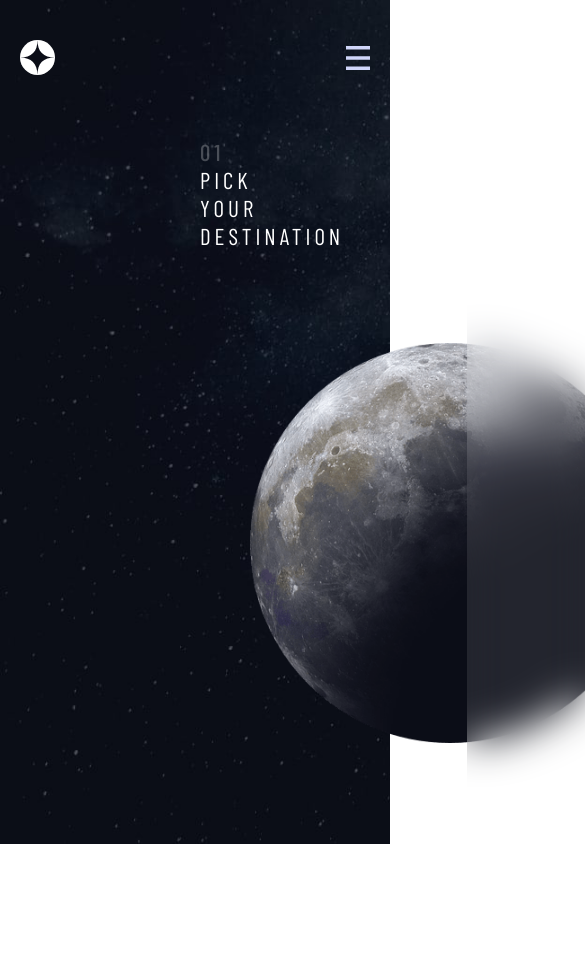
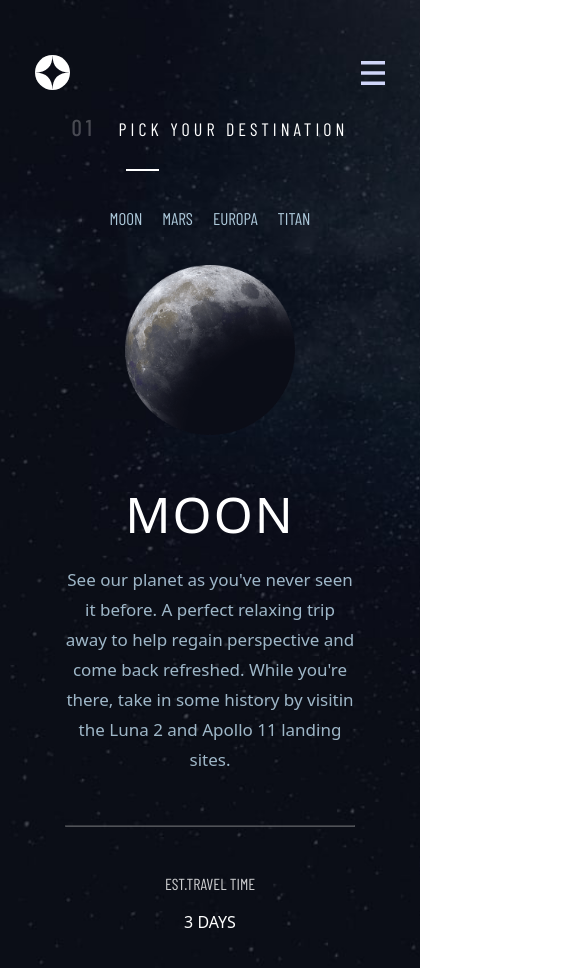
Before and after one commit to somaleyo/Router-espace, a React (Vite) app: page /destination in a window 390 px wide. Shown: the top 968 px of the page, 585 px wide, since content can reach past the window. Before the commit the page ends 844 px from the top, so only its background shows below. Built offline with nearby package versions, Linux system fonts and the light colour scheme; a web font is replaced by a local one.

Commit message:
resp destination

```diff
--- a/src/components/nav.css
+++ b/src/components/nav.css
@@ -103,7 +103,8 @@ nav{
         flex-direction: column;
         transition: right 0.3s ease;
         padding-top: 80px;
-
+        z-index: 2;
+        text-align: center;
         align-items: flex-start;
         justify-content: start;
         display: flex;
--- a/src/pages/destination.css
+++ b/src/pages/destination.css
@@ -64,6 +64,7 @@
 }
 .destination-droite .text{
     opacity: 0.8    ;
+    z-index: -1;
     color: rgb(195, 225, 244);
     line-height: 30px;
     font-size: 17px;
@@ -99,3 +100,158 @@
 .link{
     text-decoration: none;
 }
+@media (max-width:576px)and (max-height:800px){
+    .destination-container{
+        width: 100%;
+        height: 1000px;
+         background-repeat: no-repeat;
+    background-size: cover;
+    background-image: url('/src/assets/images/assets/destination/background-destination-mobile.jpg');}
+
+        .destination-content{
+            flex-direction: column;
+            gap: 10px;
+        }
+        .destination-gauche{
+            margin-left: 70px;
+        }
+        .destination-droite{
+            margin-left: 40px;
+        }
+        .planete-ancre{
+            /* margin-left: -30px; */
+        }
+        .planete-active::before{
+            display: none;
+
+        }
+        .planete{
+            width: 200px;
+        }
+        .destination .text{
+            font-size: 14px;
+        }
+        .destination h6{
+  width: 350px;
+  margin-left: -150px;
+  letter-spacing: 2px;
+}
+.destination h1{
+    margin-top: -20px;
+}
+.destination img{
+    margin-left: -50px;
+}
+
+
+}
+/* Tablet Responsive (577px to 992px) */
+@media (min-width: 577px) and (max-width: 992px) {
+    .destination-container {
+        height: auto;
+        min-height: 100vh;
+        padding: 20px;
+    }
+
+    .destination-content {
+        gap: 50px;
+        margin-left: 0;
+        align-items: center;
+    }
+
+    .planete-ancre {
+        margin-left: 0;
+        justify-content: center;
+    }
+
+    .destination {
+        margin: 40px auto;
+        width: 90%;
+    }
+
+    .planete {
+        width: 300px;
+    }
+
+    .destination-droite h1 {
+        font-size: 60px;
+
+    }
+    .planete-active::before{
+        top: 38%;
+    }
+
+    .destination-droite {
+        margin-top: -30px;
+    }
+    .dest{
+        margin-top: 10px;
+    }
+}
+
+/* Mobile Responsive (max-width: 576px) */
+@media (max-width: 576px) {
+    .destination-container {
+        width: 100%;
+        height: auto;
+        min-height: 100vh;
+        padding: 15px;
+        background-image: url('/src/assets/images/assets/destination/background-destination-mobile.jpg');
+    }
+
+    .destination {
+        margin: 20px;
+        width: auto;
+    }
+
+    .destination-content {
+        flex-direction: column;
+        gap: 30px;
+        margin: 0;
+        align-items: center;
+        text-align: center;
+    }
+
+    .planete-ancre {
+        margin: 20px auto;
+        justify-content: center;
+        gap: 20px;
+    }
+    .planete-active::before{
+        top:20%
+    }
+
+    .planete {
+        width: 170px;
+    }
+
+    .destination-droite {
+        margin: 0;
+        padding: 0 15px;
+    }
+
+    .destination-droite h1 {
+        font-size: 50px;
+        letter-spacing: 2px;
+    }
+
+    .destination h6 {
+        font-size: 18px;
+        width: auto;
+        margin: 0;
+        text-align: center;
+    }
+
+    .bottom-dest {
+        margin-top: 20px;
+    }
+
+    .bottom-dest h5 {
+        font-size: 16px;
+    }
+
+    .text {
+        font-size: 15px;
+        line-height: 25px;
+    }
+}
```
